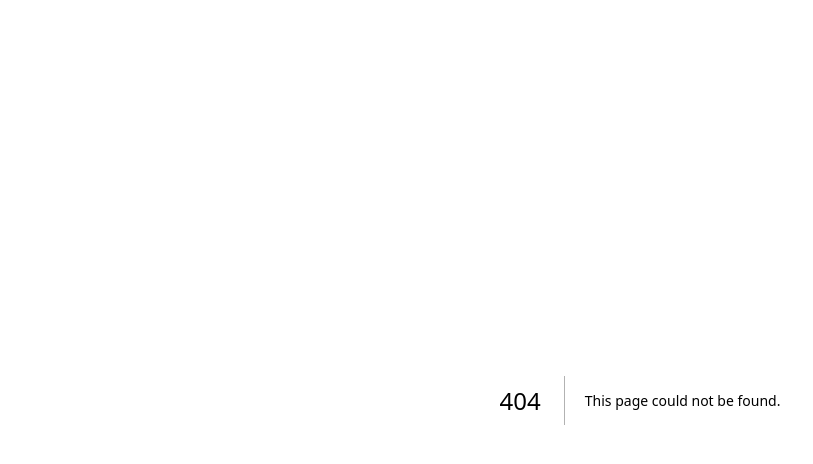
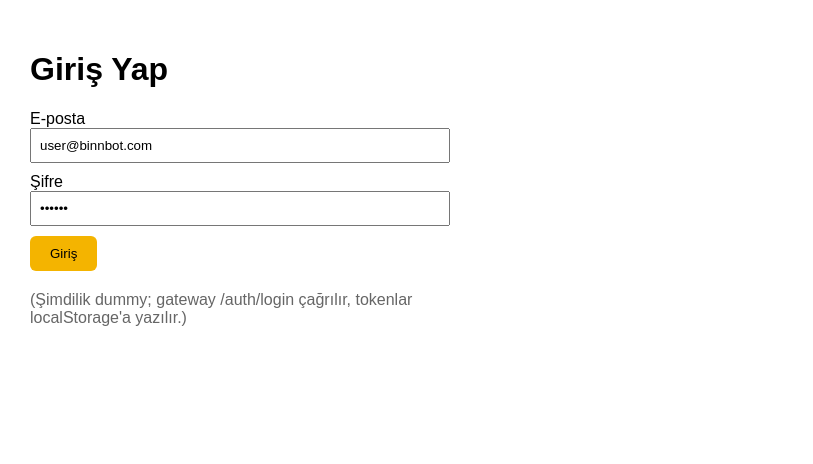
Before and after one commit to itnoyabilisim-commits/BINNBOT, a Next.js app in the folder apps/web/: page /login in a window 1280 px wide. Before the commit this address had no page. Shown: the top 464 px of the page, without its empty margins (0-813 px from the left). Built offline with nearby package versions, Linux system fonts and the light colour scheme.

Commit message:
Create login.js

```diff
--- /dev/null
+++ b/apps/web/pages/login.js
@@ -0,0 +1,64 @@
+// apps/web/pages/login.js
+import { useState } from "react";
+
+export default function Login() {
+  const [email, setEmail] = useState("user@binnbot.com");
+  const [password, setPassword] = useState("123456");
+  const [msg, setMsg] = useState("");
+
+  async function handleLogin(e) {
+    e.preventDefault();
+    setMsg("Giriş yapılıyor...");
+    try {
+      const r = await fetch("http://localhost:8080/auth/login", {
+        method: "POST",
+        headers: { "Content-Type": "application/json" },
+        body: JSON.stringify({ email, password })
+      });
+      if (!r.ok) throw new Error("Login başarısız");
+      const data = await r.json();
+      // tokenları sakla
+      localStorage.setItem("accessToken", data.accessToken);
+      localStorage.setItem("refreshToken", data.refreshToken);
+      setMsg("Giriş başarılı. Yönlendiriliyor...");
+      // dashboard'a git (Next.js olmadan basit yönlendirme)
+      window.location.href = "/dashboard";
+    } catch (e) {
+      setMsg("Hata: " + e.message);
+    }
+  }
+
+  return (
+    <div style={{ padding: 30, fontFamily: "sans-serif", maxWidth: 400 }}>
+      <h1>Giriş Yap</h1>
+      <form onSubmit={handleLogin}>
+        <div style={{ marginBottom: 10 }}>
+          <label>E-posta</label>
+          <input
+            style={{ width: "100%", padding: 8 }}
+            value={email} onChange={e => setEmail(e.target.value)}
+            type="email" required
+          />
+        </div>
+        <div style={{ marginBottom: 10 }}>
+          <label>Şifre</label>
+          <input
+            style={{ width: "100%", padding: 8 }}
+            value={password} onChange={e => setPassword(e.target.value)}
+            type="password" required
+          />
+        </div>
+        <button
+          type="submit"
+          style={{ background: "#F4B400", border: "none", padding: "10px 20px", borderRadius: 6, cursor: "pointer" }}
+        >
+          Giriş
+        </button>
+      </form>
+      <p style={{ marginTop: 10 }}>{msg}</p>
+      <p style={{ marginTop: 20, color: "#666" }}>
+        (Şimdilik dummy; gateway {`/auth/login`} çağrılır, tokenlar localStorage'a yazılır.)
+      </p>
+    </div>
+  );
+}
```
